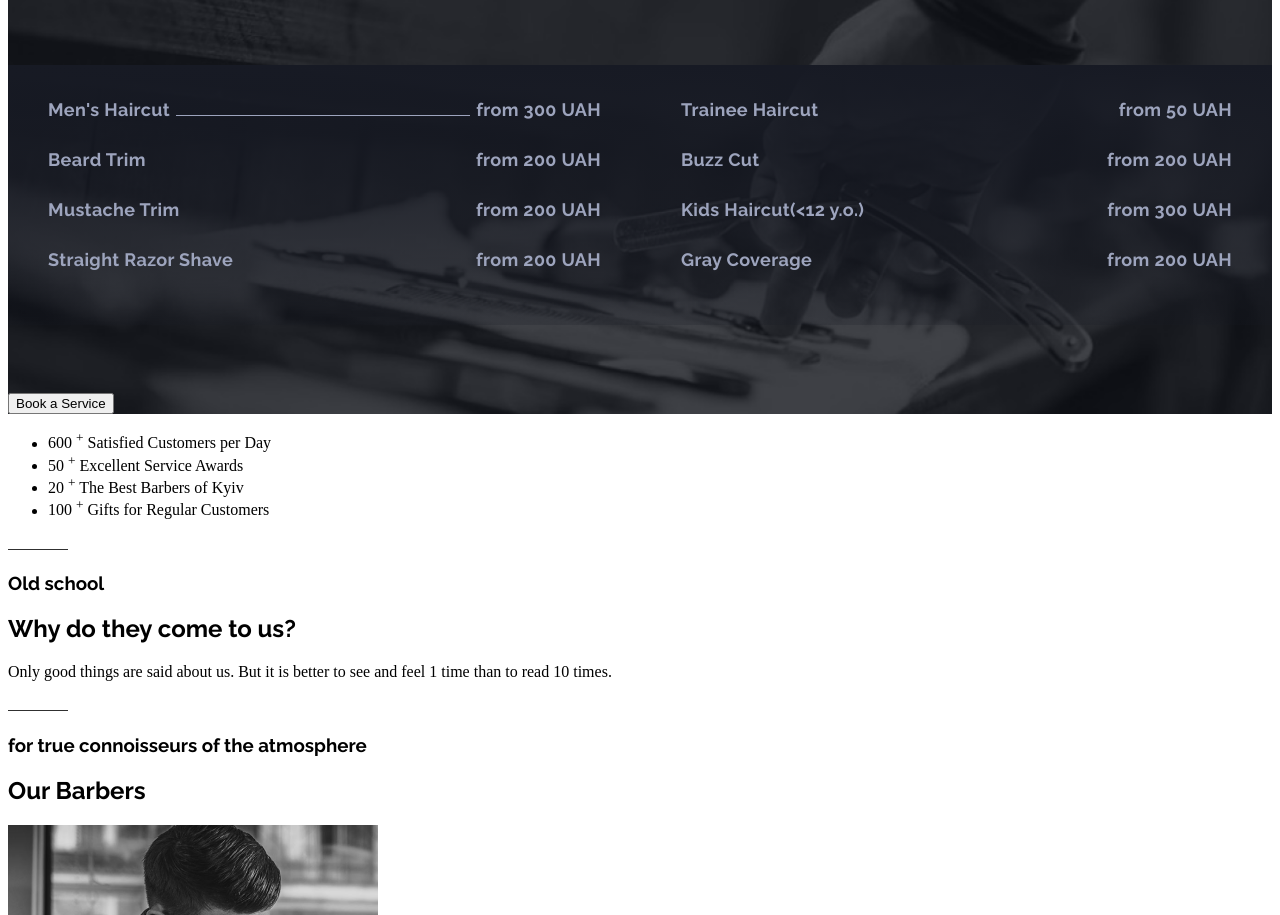
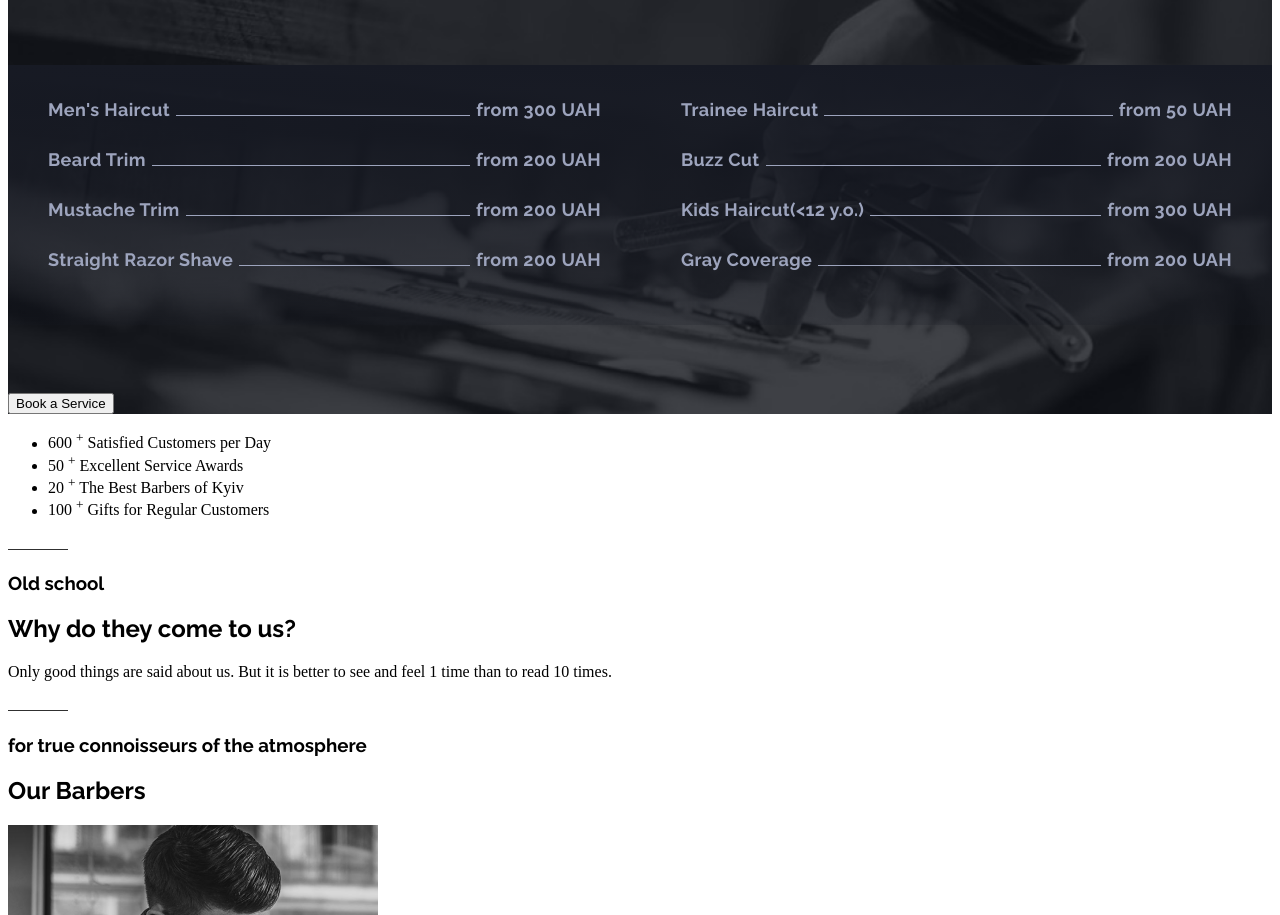
Before and after one commit to Andyoase/barbershop, a plain HTML site: page index.html in a window 1280 px wide. Shown: the part 984-1899 px from the top of the page. Drawn offline with nearby package versions, Linux system fonts and the light colour scheme.

Commit message:
Update index

```diff
--- a/index.html
+++ b/index.html
@@ -89,14 +89,17 @@
       </li>
       <li>
         <span>Beard Trim</span>
+        <span class="prices-dash"></span>
         <span>from 200 UAH</span>
       </li>
       <li>
         <span>Mustache Trim</span>
+        <span class="prices-dash"></span>
         <span>from 200 UAH</span>
       </li>
       <li>
         <span>Straight Razor Shave</span>
+        <span class="prices-dash"></span>
         <span>from 200 UAH</span>
       </li>
     </ul>
@@ -104,25 +107,31 @@
     <ul class="prices-list">
       <li>
         <span>Trainee Haircut</span>
+        <span class="prices-dash"></span>
         <span>from 50 UAH</span>
       </li>
       <li>
         <span>Buzz Cut</span>
+        <span class="prices-dash"></span>
         <span>from 200 UAH</span>
       </li>
       <li>
         <span>Kids Haircut(&lt;12 y.o.)</span>
+        <span class="prices-dash"></span>
         <span>from 300 UAH</span>
       </li>
       <li>
         <span>Gray Coverage</span>
+        <span class="prices-dash"></span>
         <span>from 200 UAH</span>
       </li>
     </ul>
     </div>
 
+     <div>
+      <button>Book a Service</button>
+     </div>
 
-       <button>Book a Service</button>
    </section>
 
    <!--Old School Section-->
```
